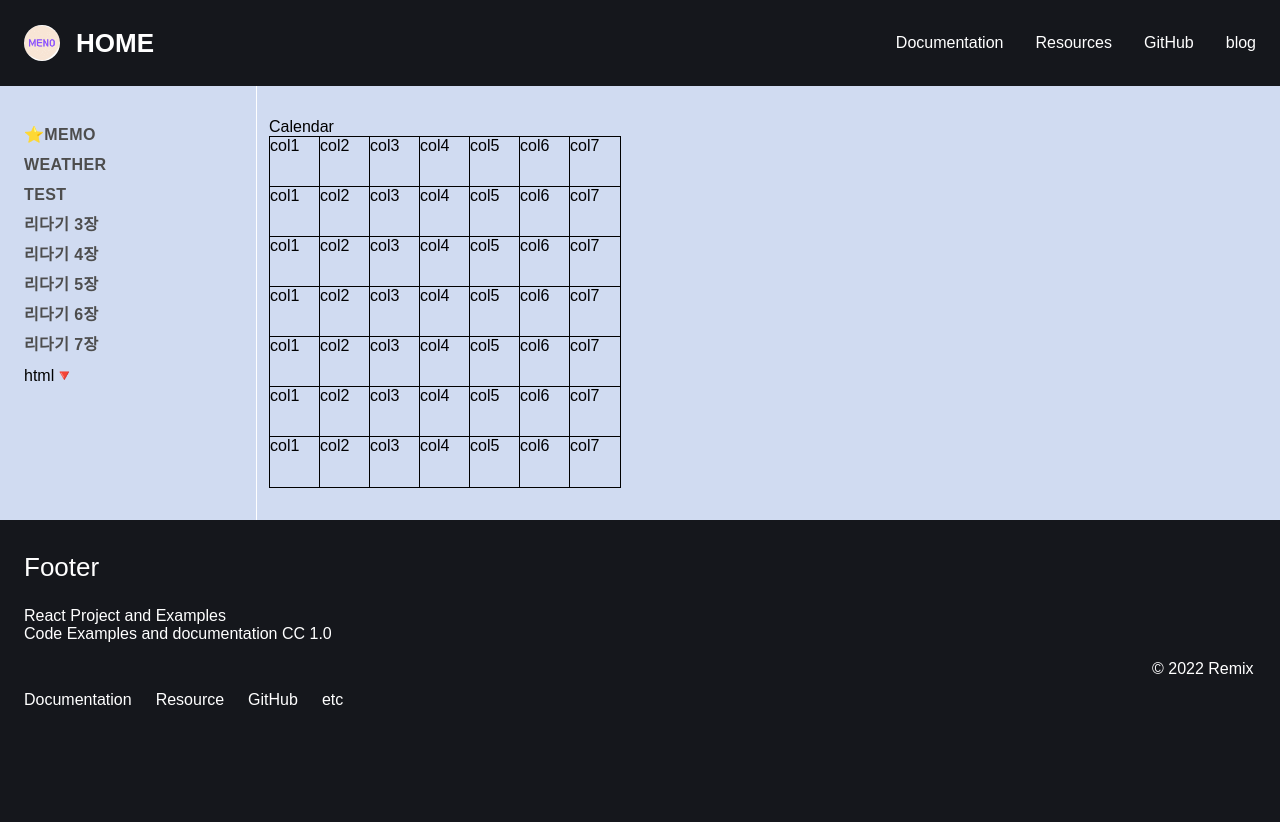
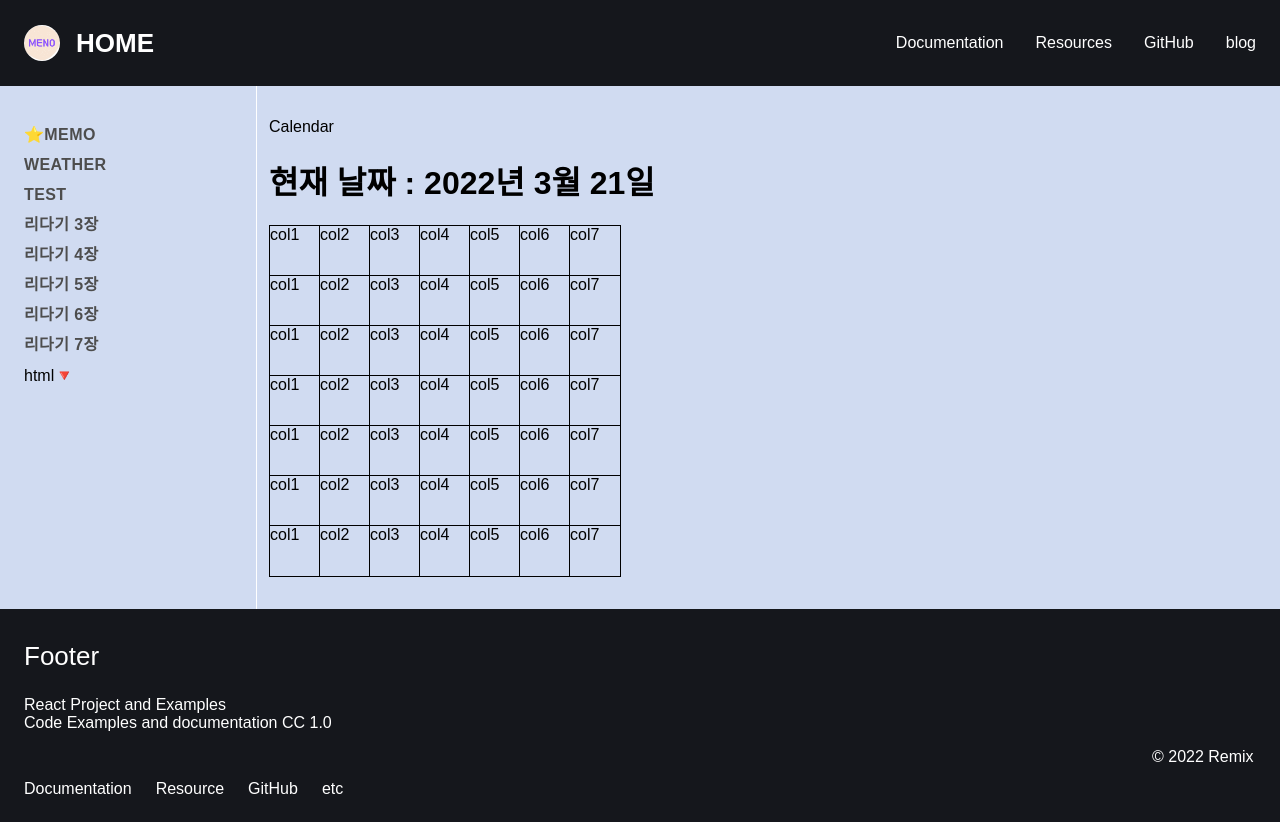
Before and after one commit to jmeno1011/noServerSideProject, a React (Create React App) app: page /prac_etc/main/calendar in a window 1280 px wide. Before the commit the page ends 800 px from the top, so only its background shows below. Built offline with nearby package versions, Linux system fonts and the light colour scheme; sample sign-in values are in the browser's storage; some icons are missing.

Commit message:
new Date()는 객체다. string 아님

```diff
--- a/src/components/componentPJ/Calendar.js
+++ b/src/components/componentPJ/Calendar.js
@@ -1,10 +1,15 @@
-import React from "react";
+import React, { useState } from "react";
 import styled from "styled-components";
 
 const Calendar = () => {
+  const [now, setNow] = useState(new Date());
+  console.log("now:", new Date());
   return (
     <div>
       Calendar
+      <h1>
+        현재 날짜 : {now.getFullYear()}년 {now.getMonth()}월 {now.getDate()}일{" "}
+      </h1>
       <Grid>
         <div>
           <div>col1</div>
```
